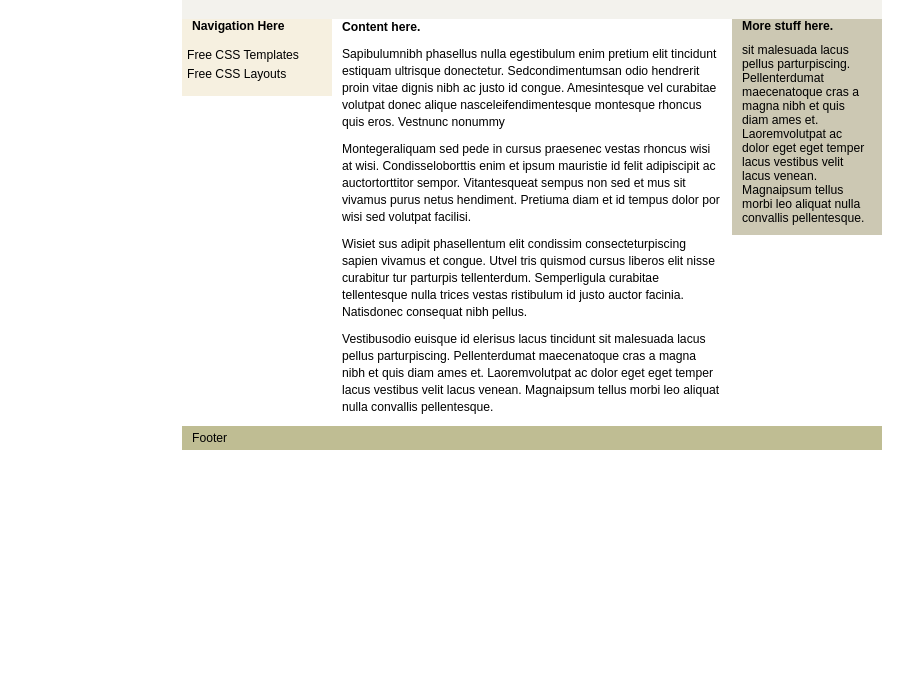
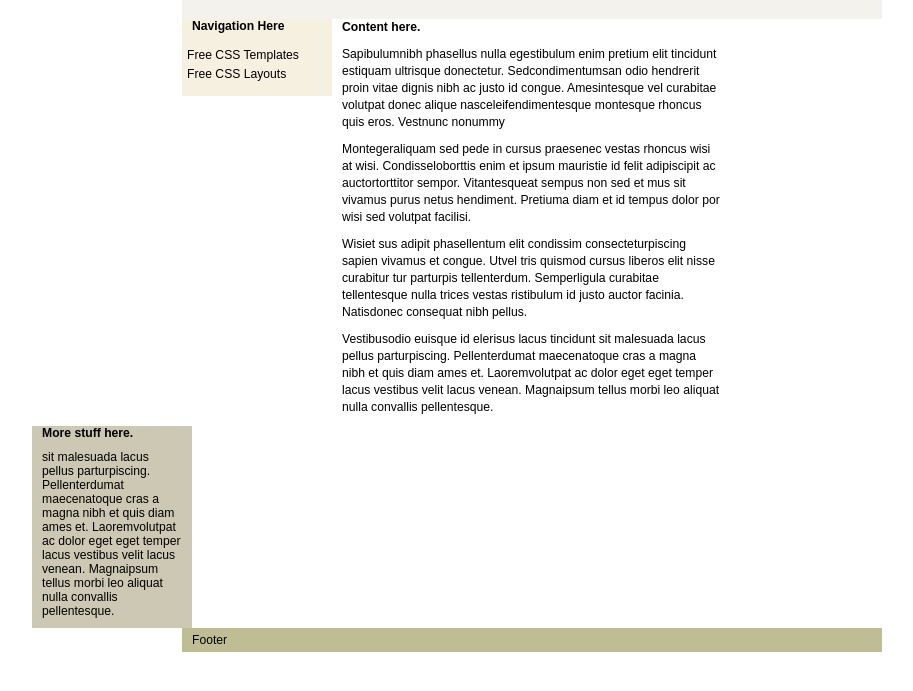
Before and after one commit to dev1062/tiemnangviet.github.io, a plain HTML site: page index.html in a window 1280 px wide. Shown: the part 61-752 px from the top of the page, without its empty margins (108-1021 px from the left). Drawn offline with Linux system fonts and the light colour scheme.

Commit message:
with change

```diff
--- a/styles.css
+++ b/styles.css
@@ -16,5 +16,5 @@ div#container{width:700px;margin:0 auto}
 div#wrapper{float:left;width:100%}
 div#content{margin: 0 150px}
 div#navigation{float:left;width:150px;margin-left:-700px}
-div#extra{float:left;width:150px;margin-left:-150px}
+div#extra{float:left;width:160px;margin-left:-150px}
 div#footer{clear:left;width:100%}
```
